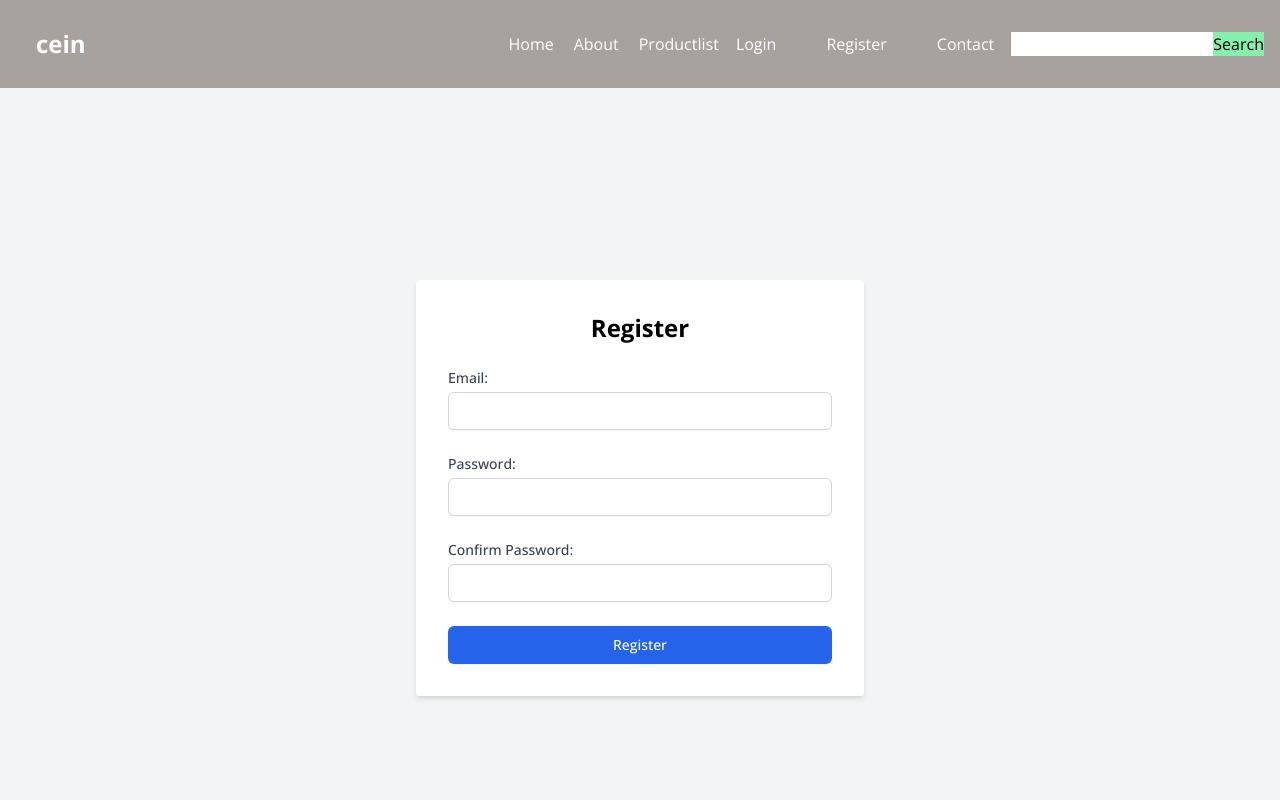
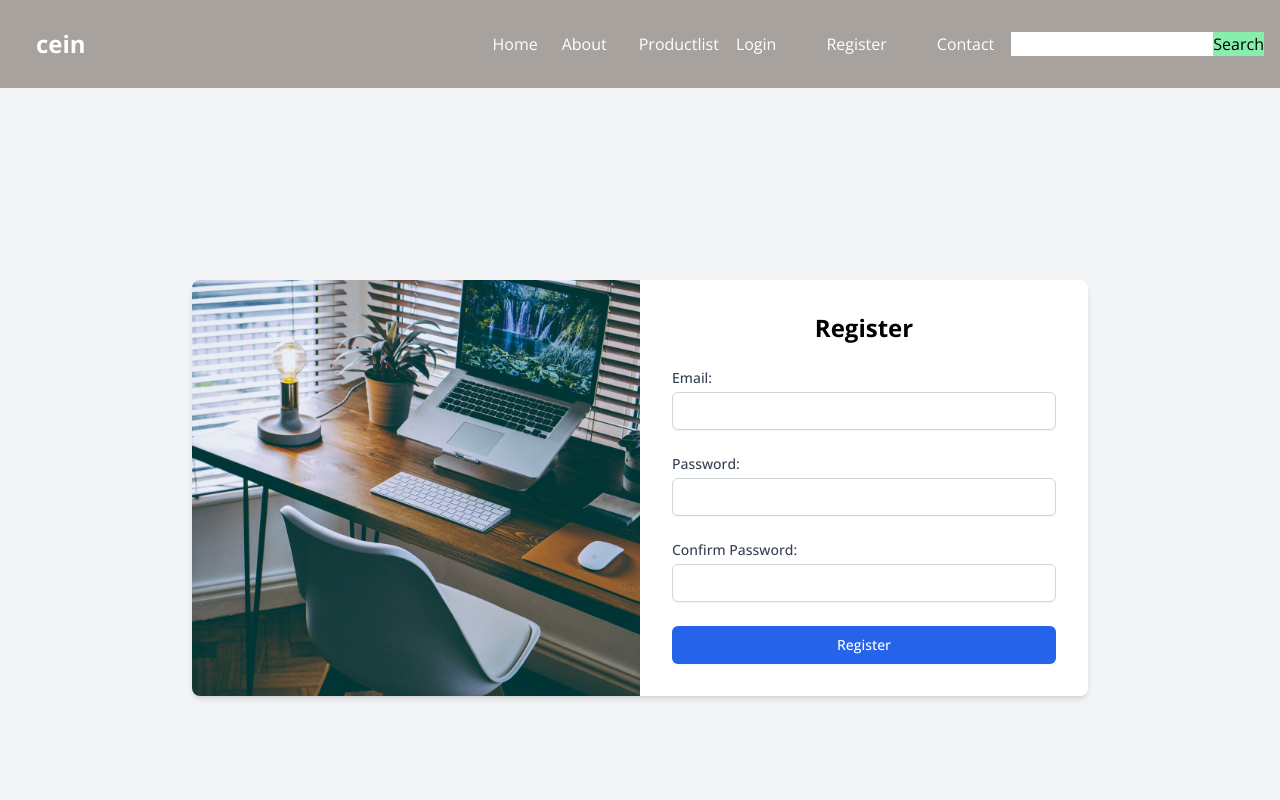
Before and after one commit to waraumbach/cein.frontend, a React (Vite) app: page /register in a window 1280 px wide. Shown: the top 800 px of the page. Built offline with nearby package versions, Linux system fonts and the light colour scheme; the HTML template or start-up script is replaced by a standard one.

Commit message:
added new login,register template

```diff
--- a/src/Components/NavBar/NavBar.jsx
+++ b/src/Components/NavBar/NavBar.jsx
@@ -24,20 +24,20 @@ function NavBar() {
                 </button>
             </div>
             <div className={`w-full lg:flex lg:items-center lg:w-auto ${isOpen ? 'block' : 'hidden'}`}>
-            <ul className='flex flex-row  md:flex space-x-5'>
+            <ul className='flex flex-row  md:flex space-x-6'>
                 <li><a href="/" className='text-white  hover:bg-green-300 '>Home</a></li>
                 <li><a href="#" className='text-white  hover:bg-green-300'>About</a></li>
-                <li><a href="/products" className='text-white  hover:bg-green-300'>Productlist</a></li>
+                <li><a href="/products" className='text-white  hover:bg-green-300 ml-2'>Productlist</a></li><br />
 
             </ul>
             <div>
-          <Link to="/login" className="text-white px-4 py-2 border border-transparent rounded-md hover:bg-gray-700">
+          <Link to="/login" className="text-white px-4 py-2 border border-transparent rounded-md hover:bg-green-300">
             Login
           </Link>
-          <Link to="/register" className="ml-4 text-white px-4 py-2 border border-transparent rounded-md hover:bg-gray-700">
+          <Link to="/register" className="ml-4 text-white px-4 py-2 border border-transparent rounded-md hover:bg-green-300">
             Register
           </Link>
-          <Link to="/contact" className="ml-4 text-white px-4 py-2 border border-transparent rounded-md hover:bg-gray-700">
+          <Link to="/contact" className="ml-4 text-white px-4 py-2 border border-transparent rounded-md hover:bg-green-300">
             Contact
           </Link>
 
--- a/src/pages/Login.jsx
+++ b/src/pages/Login.jsx
@@ -1,5 +1,6 @@
 
 import { useState } from 'react';
+
 
 const Login = () => {
   const [email, setEmail] = useState('');
@@ -8,17 +9,14 @@ const Login = () => {
 
   const handleSubmit = (event) => {
     event.preventDefault();
-    // Basic validation
     if (email === '' || password === '') {
       setError('Email and password are required.');
       return;
     }
 
-    // Dummy authentication logic
     if (email === 'user@example.com' && password === 'password') {
       setError('');
       alert('Login successful!');
-      // Redirect or update state here
     } else {
       setError('Invalid email or password.');
     }
@@ -26,7 +24,11 @@ const Login = () => {
 
   return (
     <div className="min-h-screen flex items-center justify-center bg-gray-100">
-      <div className="bg-white p-8 rounded shadow-md w-full max-w-md">
+      <div className="bg-white shadow-md rounded-lg flex overflow-hidden w-full max-w-4xl">
+        <div className="w-1/2 hidden md:block">
+          <img src="./src/assets/photos/products/image1.jpg" alt="Login" className="w-full h-full object-cover" />
+        </div>
+        <div className="w-full md:w-1/2 p-8">
           <h2 className="text-2xl font-bold mb-6 text-center">Login</h2>
           {error && <div className="text-red-500 mb-4">{error}</div>}
           <form onSubmit={handleSubmit} className="space-y-6">
@@ -65,6 +67,7 @@ const Login = () => {
           </form>
         </div>
       </div>
+    </div>
   );
 };
 
--- a/src/pages/Register.jsx
+++ b/src/pages/Register.jsx
@@ -1,5 +1,6 @@
 
 import  { useState } from 'react';
+
 
 const Register = () => {
   const [email, setEmail] = useState('');
@@ -15,11 +16,10 @@ const Register = () => {
       return;
     }
 
-    // Dummy registration logic
     if (email && password) {
       setError('');
       alert('Registration successful!');
-      // Redirect or update state here
+      // Add your registration logic here
     } else {
       setError('All fields are required.');
     }
@@ -27,7 +27,11 @@ const Register = () => {
 
   return (
     <div className="min-h-screen flex items-center justify-center bg-gray-100">
-      <div className="bg-white p-8 rounded shadow-md w-full max-w-md">
+      <div className="bg-white shadow-md rounded-lg flex overflow-hidden w-full max-w-4xl">
+        <div className="w-1/2 hidden md:block">
+          <img src="./src/assets/photos/products/image1.jpg"  alt="Register" className="w-full h-full object-cover" />
+        </div>
+        <div className="w-full md:w-1/2 p-8">
           <h2 className="text-2xl font-bold mb-6 text-center">Register</h2>
           {error && <div className="text-red-500 mb-4">{error}</div>}
           <form onSubmit={handleSubmit} className="space-y-6">
@@ -79,6 +83,7 @@ const Register = () => {
           </form>
         </div>
       </div>
+    </div>
   );
 };
 
```
Also changed, not shown: src/assets/photos/products/image1.jpg (added). Lines whose indentation alone changed are shown as unchanged.
